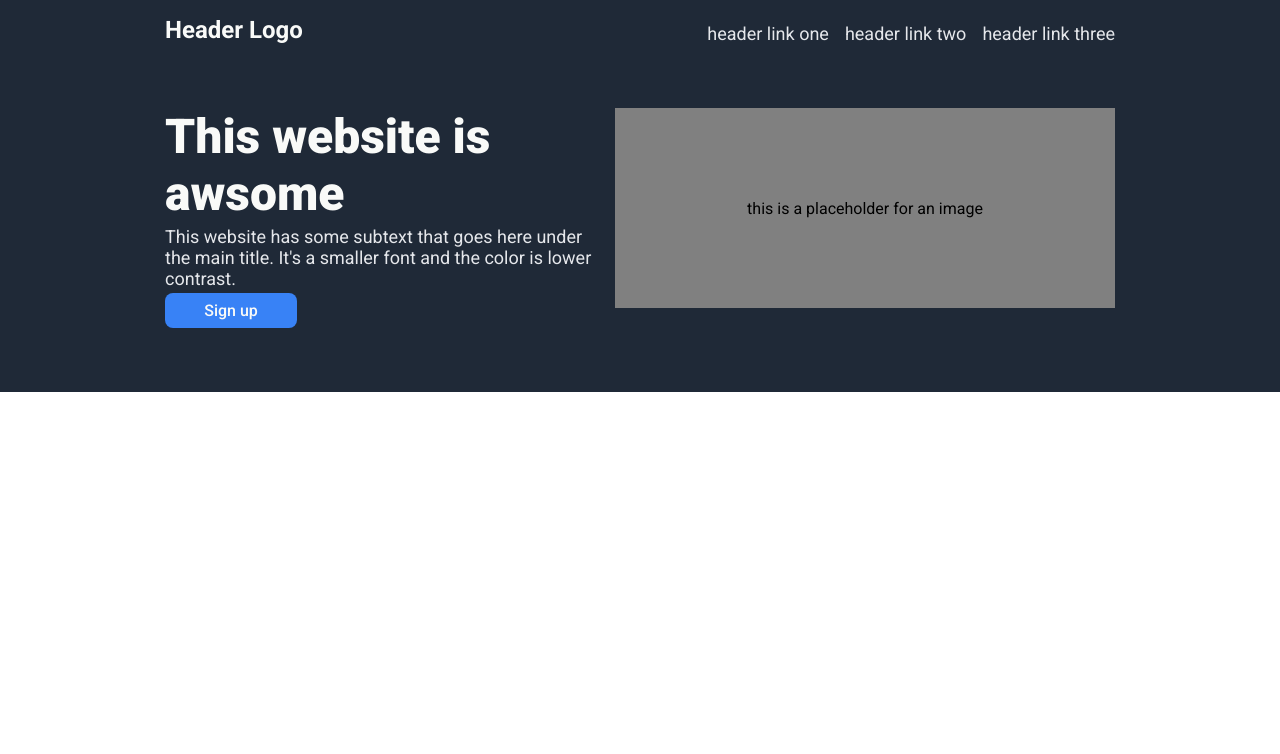
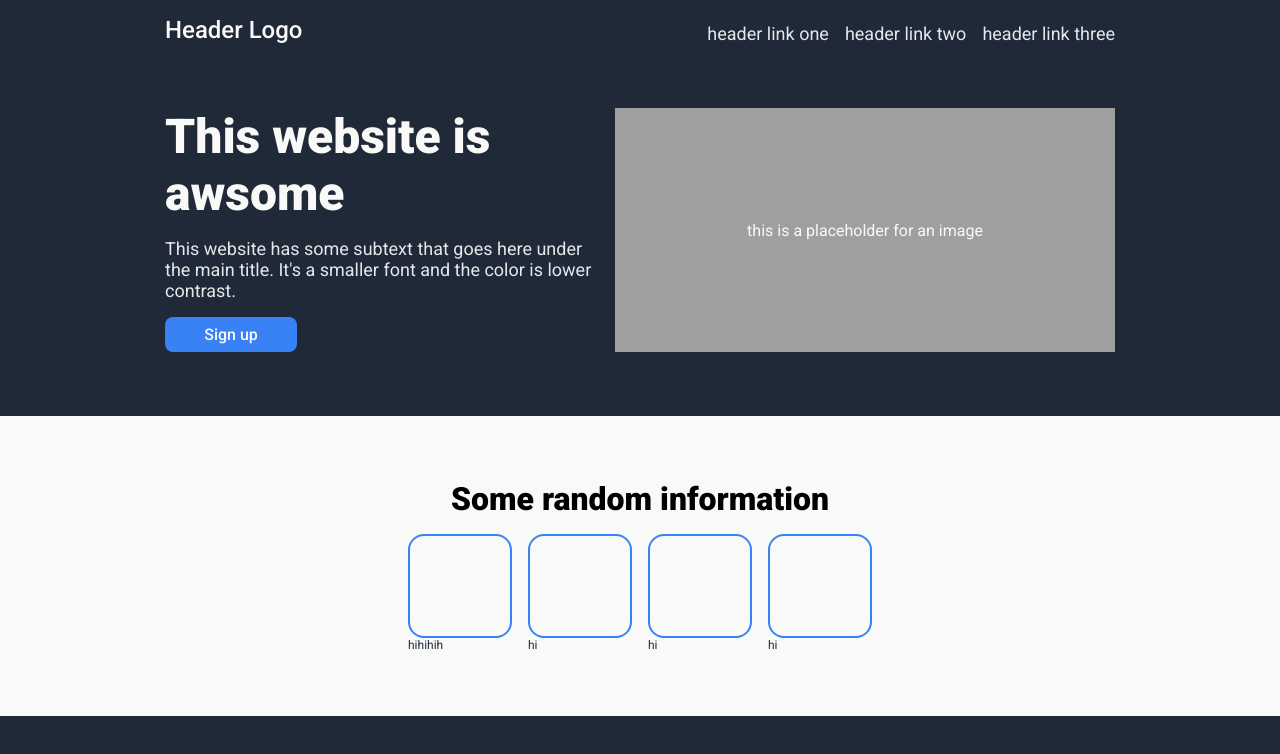
Before and after one commit to odsmal/odin-landing-page, a plain HTML site: page index.html in a window 1280 px wide. Drawn offline with Linux system fonts and the light colour scheme.

Commit message:
info section beginning

```diff
--- a/index.html
+++ b/index.html
@@ -34,5 +34,28 @@
         </div>
       </div>
     </div>
+    <div class="information">
+      <div class="information-container">
+        <div class="information-header">Some random information</div>
+        <ul class="information-cards">
+          <li>
+            <div class="information-card"></div>
+            hihihih
+          </li>
+          <li>
+            <div class="information-card"></div>
+            hi
+          </li>
+          <li>
+            <div class="information-card"></div>
+            hi
+          </li>
+          <li>
+            <div class="information-card"></div>
+            hi
+          </li>
+        </ul>
+      </div>
+    </div>
   </body>
 </html>
--- a/styles.css
+++ b/styles.css
@@ -7,17 +7,35 @@
 
 html {
   font-family: "Roboto", sans-serif;
+  background-color: #1f2937;
 }
 
-.hero {
-  background-color: #1f2937;
+.hero,
+.information {
   display: flex;
   flex-direction: column;
   align-items: center;
 }
 
-.hero-container {
+.information {
+  background-color: #f9faf8;
+}
+
+.hero-container,
+.information-container {
   max-width: 950px;
+}
+
+.information-container,
+.hero-content-container {
+  margin: 64px 0;
+}
+
+.information-container {
+  display: inherit;
+  flex-direction: inherit;
+  align-items: center;
+  gap: 16px;
 }
 
 .header {
@@ -29,11 +47,11 @@ html {
 
 .hero-logo-text {
   font-size: 24px;
-  font-weight: bold;
+  font-weight: 500;
   color: #f9faf8;
 }
 
-.header ul {
+ul {
   list-style-type: none;
   display: flex;
   gap: 16px;
@@ -43,19 +61,23 @@ html {
   display: flex;
   flex-direction: row;
   gap: 16px;
-  margin: 64px 0;
 }
 
 .hero-left {
   display: flex;
   flex-direction: column;
-  gap: 4px;
+  gap: 16px;
 }
 
 .hero-header {
   font-size: 48px;
   font-weight: 900;
   color: #f9faf8;
+}
+
+.information-header {
+  font-size: 32px;
+  font-weight: 900;
 }
 
 .hero-text {
@@ -65,13 +87,6 @@ html {
 
 button {
   all: unset;
-}
-
-button:focus {
-  outline: revert;
-}
-
-button {
   display: flex;
   justify-content: center;
   background: #3882f6;
@@ -82,11 +97,30 @@ button {
   width: 100px;
 }
 
+button:focus {
+  outline: revert;
+}
+
 .image-placeholder {
-  background-color: gray;
+  background-color: rgb(159, 159, 159);
+  color: #f9faf8;
   width: 500px;
-  height: 200px;
+  height: 100%;
   display: flex;
   align-items: center;
   justify-content: center;
 }
+
+.information-card {
+  border-style: solid;
+  border-width: 2px;
+  border-radius: 16px;
+  border-color: #3882f6;
+  width: 100px;
+  height: 100px;
+}
+
+.information-cards li {
+  color: #1f2937;
+  font-size: 12px;
+}
```
